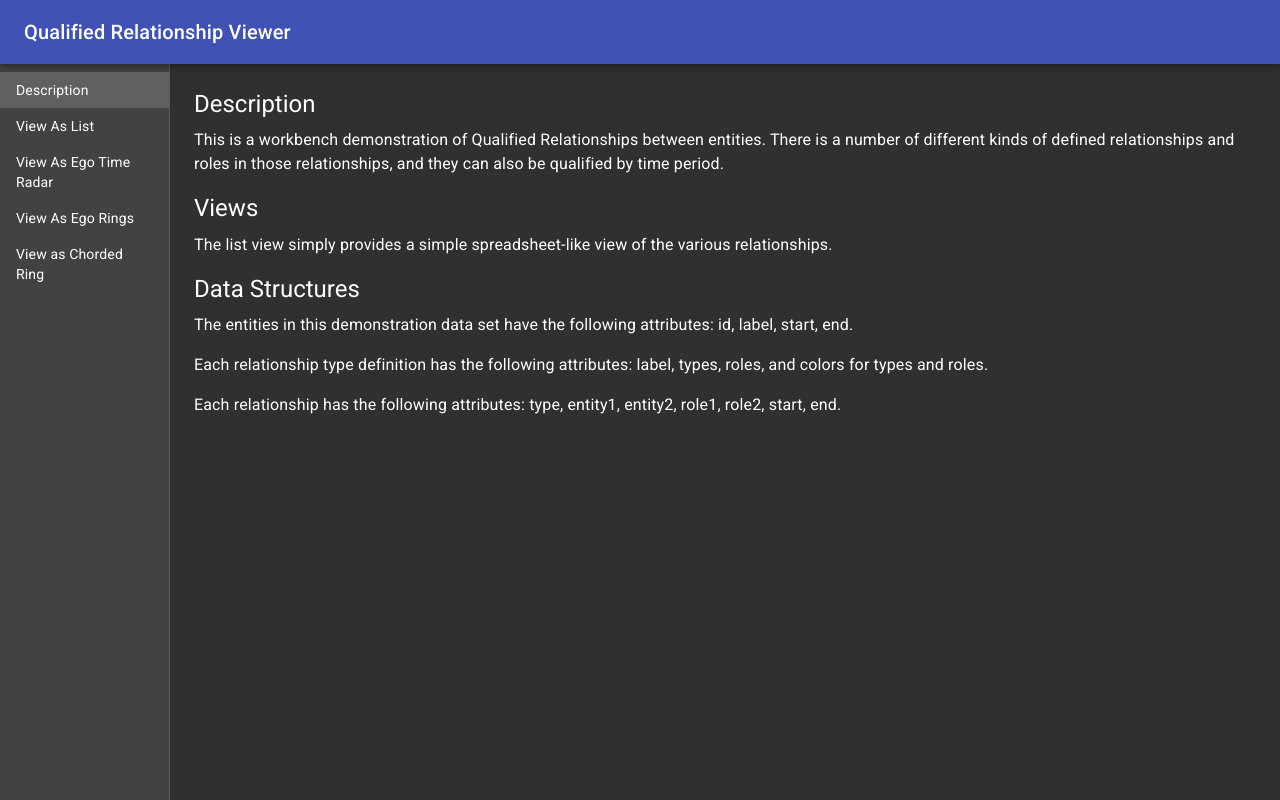
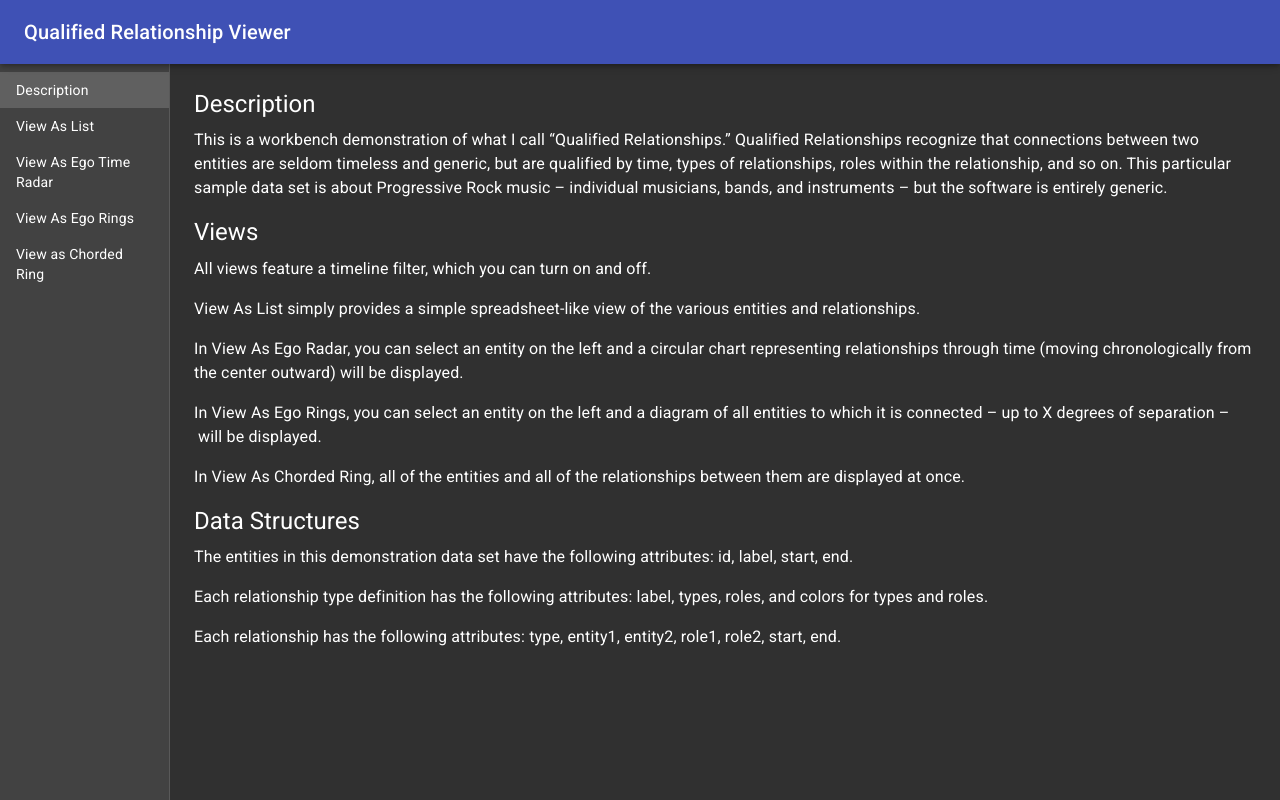
Before and after one commit to gaelicmichael/qualified-relationships, a React (Create React App) app: page / in a window 1280 px wide. Built offline with nearby package versions, Linux system fonts and the light colour scheme; what @vx/tooltip would draw is missing.

Commit message:
Updated description text

```diff
--- a/src/App.js
+++ b/src/App.js
@@ -80,16 +80,32 @@ function descriptionText() {
       Description
     </Typography>
     <Typography paragraph>
-      This is a workbench demonstration of Qualified Relationships between entities.
-      There is a number of different kinds of defined relationships and roles in those relationships,
-      and they can also be qualified by time period.
+      This is a workbench demonstration of what I call “Qualified Relationships.”
+      Qualified Relationships recognize that connections between two entities are seldom timeless and generic,
+      but are qualified by time, types of relationships, roles within the relationship, and so on.
+      This particular sample data set is about Progressive Rock music – individual musicians, bands, and
+      instruments – but the software is entirely generic.
     </Typography>
 
     <Typography variant="h5" gutterBottom>
       Views
     </Typography>
     <Typography paragraph>
-      The list view simply provides a simple spreadsheet-like view of the various relationships.
+      All views feature a timeline filter, which you can turn on and off.
+    </Typography>
+    <Typography paragraph>
+      View As List simply provides a simple spreadsheet-like view of the various entities and relationships.
+    </Typography>
+    <Typography paragraph>
+      In View As Ego Radar, you can select an entity on the left and a circular chart representing relationships
+      through time (moving chronologically from the center outward) will be displayed.
+    </Typography>
+    <Typography paragraph>
+      In View As Ego Rings, you can select an entity on the left and a diagram of all entities to which it is
+      connected – up to X degrees of separation – will be displayed.
+    </Typography>
+    <Typography paragraph>
+      In View As Chorded Ring, all of the entities and all of the relationships between them are displayed at once.
     </Typography>
 
     <Typography variant="h5" gutterBottom>
```
